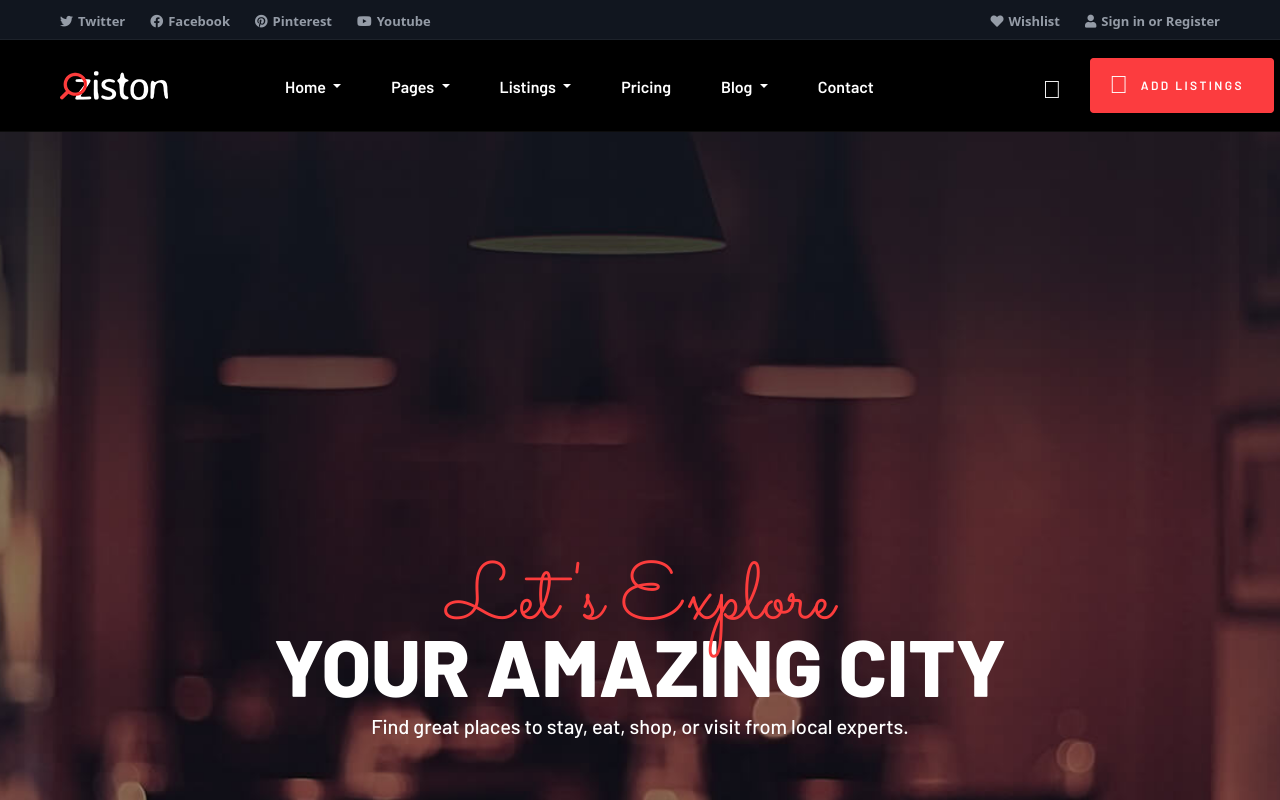
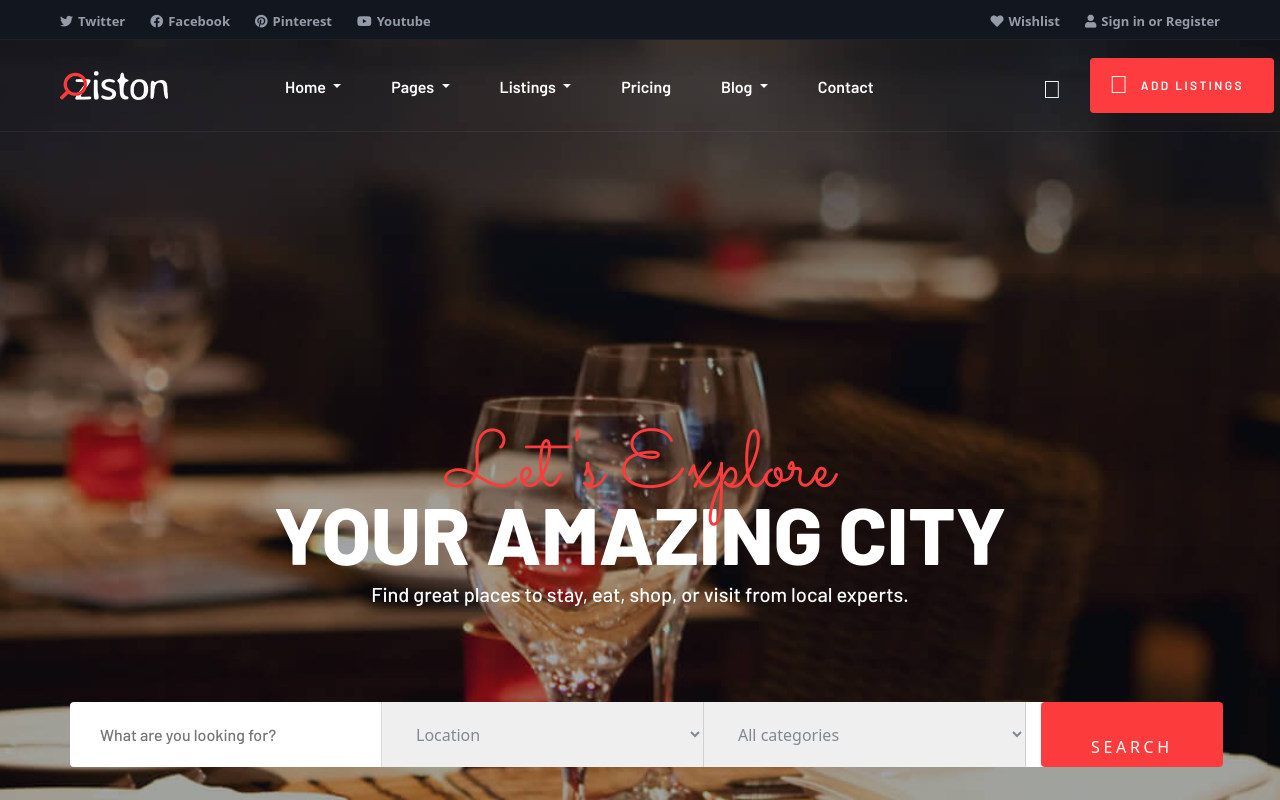
Before and after one commit to adhsafal/InternWorks, a plain HTML site: page Layerdrops/index.html in a window 1280 px wide. Shown: the top 800 px of the page. Drawn offline with nearby package versions, Linux system fonts and the light colour scheme.

Commit message:
Working on Slider

```diff
--- a/Layerdrops/index.html
+++ b/Layerdrops/index.html
@@ -26,7 +26,7 @@
 	</head>
 	<body>
 		<!-- This is the top section containing social media links -->
-
+		<div class="main_contents">
 			<div class="top_section_contents">
 				<div class="top_section_contents_media">
 					<ul>
@@ -56,7 +56,7 @@
 				</div>
 			</div>
 			<!-- Navbar section starts from here -->
-		<div class="main__wrapper">
+
 			<nav class="navbar navbar-expand-lg py-0 navbar-light">
 				<div class="container-fluid">
 					<a class="navbar-brand py-0" href="#"
@@ -189,6 +189,8 @@
 			</nav>
 
 			<section class="banner">
+				<div class="banner_slider" id="bannerslider">
+					<!-- <img src="/images/slide_v1_1.jpg" alt="" /> -->
 					<div class="banner_contents">
 						<div class="banner_subtitle">Let's Explore</div>
 						<h1>your amazing city</h1>
@@ -196,8 +198,7 @@
 							Find great places to stay, eat, shop, or visit from local experts.
 						</p>
 					</div>
-
-				<div class="banner_middle_contents">
+					<div class="banner_middle_contents container">
 						<div class="input_section">
 							<input type="text" placeholder="What are you looking for?" />
 						</div>
@@ -219,26 +220,29 @@
 								<option>Default Sorting 4</option>
 							</select>
 						</div>
-					<button><i class="far fa-search"></i>SEARCH</button>
+						<button class="next_to_banner_middle">
+							<i class="far fa-search"></i>SEARCH
+						</button>
 					</div>
+
 					<div class="banner_bottom_contents">
 						<div class="banner_arrow">
 							<img src="images/banner-1-shape-1.png" alt="arrow" />
 						</div>
 						<p>Or browse the selected categories</p>
 					</div>
+				</div>
 			</section>
+		</div>
 
-			<section class="maps">
+		<!-- <section class="maps">
 			<div class="background_section">
 				<div class="container">
 					<div class="row">
 						<div class="slider">
 							<div class="col-md-12 slider_contents">
 								<div class="slider_items">
-										<span class="icon"
-											><i class="far fa-utensils-alt"></i
-										></span>
+									<span class="icon"><i class="far fa-utensils-alt"></i></span>
 									<div class="icon_name"><h4>Restaurant</h4></div>
 								</div>
 								<div class="slider_items">
@@ -254,9 +258,7 @@
 									<div class="icon_name"><h4>Beauty</h4></div>
 								</div>
 								<div class="slider_items">
-										<sapn class="icon"
-											><i class="fas fa-shopping-bag"></i
-										></sapn>
+									<sapn class="icon"><i class="fas fa-shopping-bag"></i></sapn>
 									<div class="icon_name"><h4>Shoping</h4></div>
 								</div>
 								<div class="slider_items">
@@ -268,8 +270,8 @@
 					</div>
 				</div>
 			</div>
-			</section>
-		</div>
+		</section> -->
+
 		<script src="js/bootstrap.min.js"></script>
 
 		<script
--- a/Layerdrops/main.js
+++ b/Layerdrops/main.js
@@ -22,5 +22,7 @@
 window.addEventListener("scroll", function () {
     let header = document.querySelector("nav");
     let windowPosition = window.scrollY > 90;
+    let windowPos = window.scrollY < 90;
     header.classList.toggle("scrolling-active", windowPosition);
+    header.classList.toggle("scrolling-dactive", windowPos);
 });
--- a/Layerdrops/style.css
+++ b/Layerdrops/style.css
@@ -7,6 +7,10 @@
 
 /* ---------For Top section containing social media links----------- */
 
+.main_contents {
+	position: relative;
+}
+
 .top_section_contents {
 	background-color: #11161f;
 	border-bottom: 1px solid rgba(255, 255, 255, 0.05);
@@ -15,6 +19,8 @@
 	align-items: center;
 	padding: 0 60px;
 	width: 100%;
+	position: relative;
+	z-index: 2;
 }
 
 .top_section_contents_media i,
@@ -62,7 +68,8 @@
 }
 
 .navbar {
-	background-color: black;
+	position: relative;
+	z-index: 2;
 }
 
 .navbar-nav a:hover {
@@ -198,7 +205,7 @@
 	top: 0;
 
 	animation-name: nav_slide;
-	animation-duration: 1s;
+	animation-duration: 0.5s;
 	animation-direction: linear;
 }
 
@@ -211,11 +218,28 @@
 		top: 0px;
 	}
 }
+
+.scrolling-dactive {
+	/* background-color: black; */
+	animation-name: nav_dslide;
+	animation-duration: 0.5s;
+	animation-direction: alternate reverse;
+}
+
+@keyframes nav_dslide {
+	from {
+		top: 65px;
+	}
+
+	to {
+		top: 0px;
+	}
+}
 /* -----------------For the banner section -------------------*/
 
-.banner {
-	/* background-attachment: fixed; */
+.banner_slider {
 	background-image: url("images/slide_v1_1.jpg");
+	background-image: url("images/slide_v1_2.jpg");
 	height: 133vh !important;
 	background-size: cover;
 	background-position: center;
@@ -223,7 +247,10 @@
 	align-items: center;
 	justify-content: center;
 	text-align: center;
-	position: relative;
+	position: absolute;
+	top: 0;
+	left: 0;
+	width: 100%;
 }
 
 .banner_contents .banner_subtitle {
@@ -232,7 +259,7 @@
 	font-size: 80px;
 	line-height: 30px;
 	font-weight: 400;
-	z-index: 1;
+	z-index: 100;
 	position: relative;
 }
 
@@ -264,9 +291,11 @@
 	display: flex;
 	background-color: white;
 	position: absolute;
-	top: 125%;
+	top: 66%;
 	justify-content: start;
 	width: max-content;
+	border-radius: 4px;
+	padding: 0;
 }
 
 .banner_middle_contents input {
@@ -274,28 +303,29 @@
 	font-size: 16px;
 	color: rgb(130, 136, 146);
 	height: 65px;
-	width: 100%;
+
 	font-weight: 500;
 	outline: none;
 	border: 0px solid;
+	border-right: 1px solid rgb(130, 136, 146, 0.3);
 	border-bottom-left-radius: 5%;
 	border-top-left-radius: 5%;
-	padding: 1px 40px 1px 30px;
-	position: absolute;
-	top: 0;
+	padding: 1px 95px 1px 30px;
 }
 
-.select_options {
+.banner_middle_contents .select_options {
 	outline: none;
 	border: none;
 	color: rgb(130, 136, 146);
 	height: 65px;
-	padding: 0 30px;
+	padding: 1px 143px 1px 30px;
+	border-right: 1px solid rgb(130, 136, 146, 0.3);
 }
 
 .select_options option {
 	color: white;
 	background-color: black;
+	border: none;
 	padding: 4px 20px;
 }
 
@@ -303,15 +333,18 @@
 	background-color: rgb(252, 60, 60);
 }
 
-.banner_middle_contents button {
+button.next_to_banner_middle {
 	border: none;
 	color: white;
 	background-color: rgb(252, 60, 60);
-	/* height: 80px; */
 	letter-spacing: 0.23em;
+	border-radius: 4px;
+	margin-left: 15px;
+	height: 65px;
+	padding: 0 50px;
 }
 
-.banner_middle_contents button:hover {
+button.next_to_banner_middle:hover {
 	color: black;
 	background-color: white;
 	transition: all 0.8s ease;
```
Lines whose indentation alone changed are shown as unchanged.
